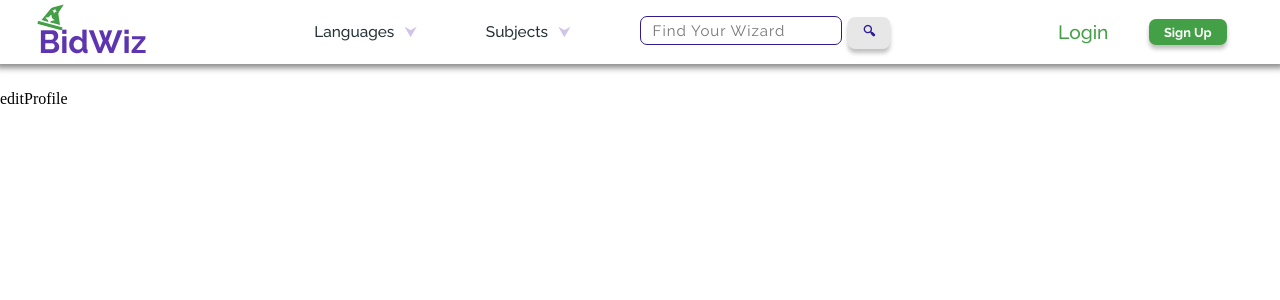
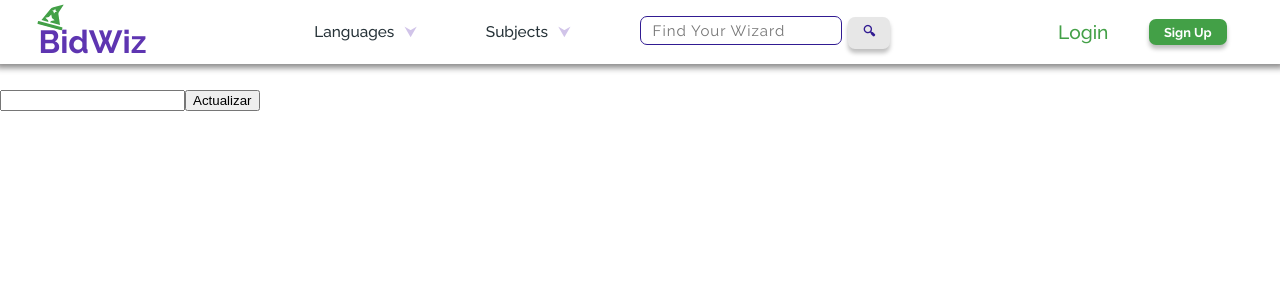
Before and after one commit to Mr-Hache/bidWiz-Frontend, a Next.js app: page /profile in a window 1280 px wide. Shown: the top 300 px of the page. Built offline with nearby package versions, Linux system fonts and the light colour scheme.

Commit message:
despliegue basico de upsate wizard en el editprofile

```diff
--- a/app/Componets/editProfile/page.tsx
+++ b/app/Componets/editProfile/page.tsx
@@ -1,9 +1,48 @@
-import React from 'react'
+"use client"
 
-function editProfile() {
+import React, { useState } from 'react'
+import { useUpdateWizardStatusMutation, UpdateUserWizardDto } from '../../redux/services/userApi'
+
+function EditProfile() {
+  const [updateWizardStatus, { isLoading }] = useUpdateWizardStatusMutation();
+  const [formState, setFormState] = useState<UpdateUserWizardDto>({
+    // Inicializa con valores por defecto o con los valores actuales del usuario
+  });
+
+  const handleChange = (e: React.ChangeEvent<HTMLInputElement>) => {
+    setFormState({
+      ...formState,
+      [e.target.name]: e.target.value,
+    });
+  };
+
+  const handleSubmit = async (e: React.FormEvent<HTMLFormElement>) => {
+    e.preventDefault();
+    try {
+      const response = await updateWizardStatus({
+        _id: 'userId', // Actualiza con el ID real del usuario
+        updateUserWizardDto: formState,
+      });
+      console.log(response);
+      // Realiza algo con la respuesta, como redirigir o mostrar un mensaje de éxito.
+    } catch (error) {
+      console.error(error);
+      // Maneja el error aquí
+    }
+  };
+
   return (
-    <div>editProfile</div>
-  )
+    <form onSubmit={handleSubmit}>
+      {/* Aquí deberías tener los inputs correspondientes para cada propiedad que quieras actualizar, por ejemplo: */}
+      <input
+        type="text"
+        name="aboutMe"
+        value={formState.aboutMe || ''}
+        onChange={handleChange}
+      />
+      <button type="submit" disabled={isLoading}>Actualizar</button>
+    </form>
+  );
 }
 
-export default editProfile
+export default EditProfile;
```
